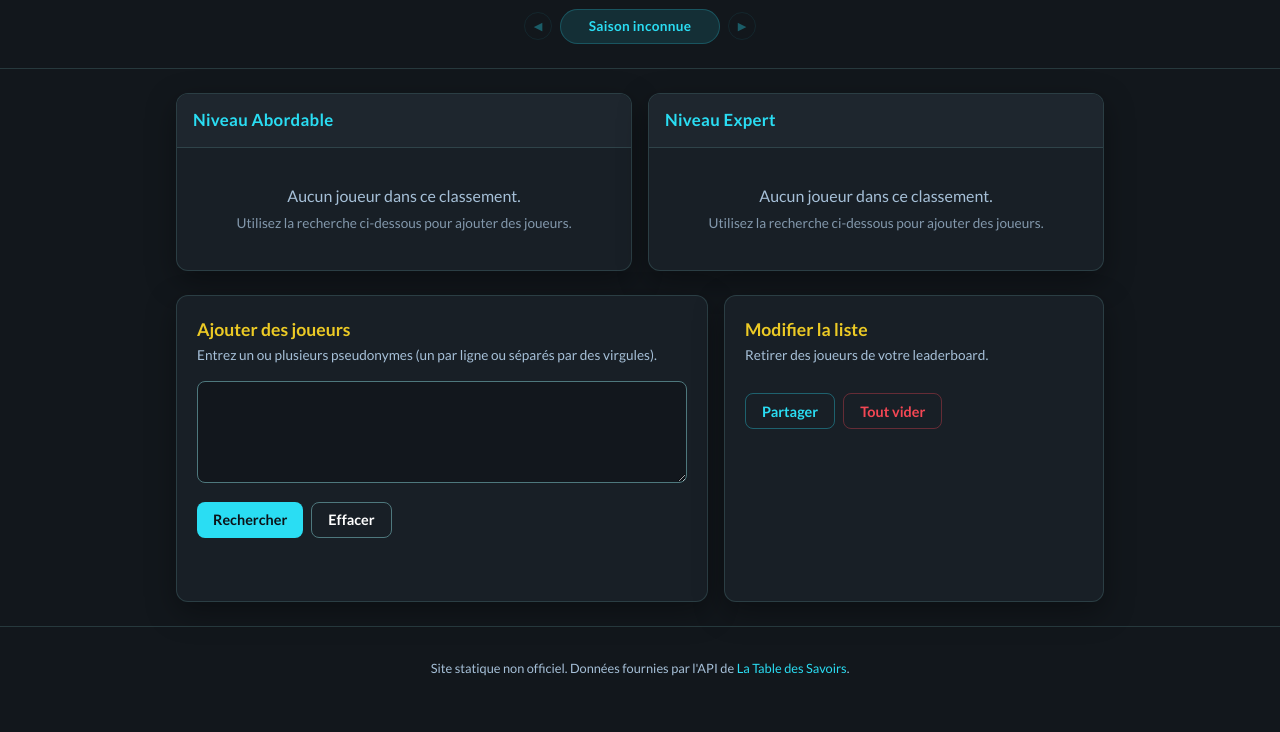
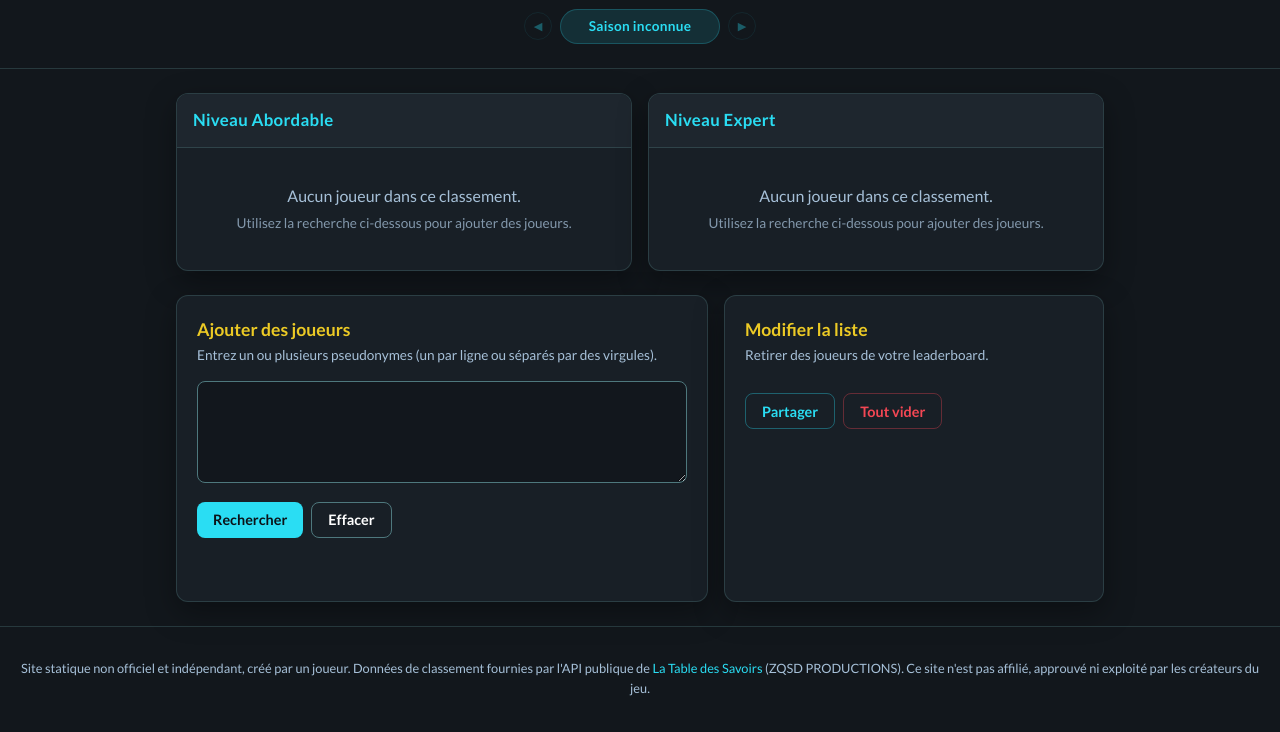
Before and after one commit to Log1k-png/PLTDS, a plain HTML site: page index.html in a window 1280 px wide. Shown: the part 116-848 px from the top of the page. Drawn offline with Linux system fonts and the light colour scheme; no server answers.

Commit message:
chore: update footer with clearer non-affiliation disclaimer

```diff
--- a/index.html
+++ b/index.html
@@ -134,7 +134,13 @@
     </main>
 
     <footer class="site-footer">
-      <p>Site statique non officiel. Données fournies par l'API de <a href="https://latabledessavoirs.fr" target="_blank" rel="noopener">La Table des Savoirs</a>.</p>
+      <p>
+        Site statique non officiel et indépendant, créé par un joueur.
+        Données de classement fournies par l'API publique de
+        <a href="https://latabledessavoirs.fr" target="_blank" rel="noopener">La Table des Savoirs</a>
+        (ZQSD PRODUCTIONS).
+        Ce site n'est pas affilié, approuvé ni exploité par les créateurs du jeu.
+      </p>
     </footer>
   </div>
 
```
